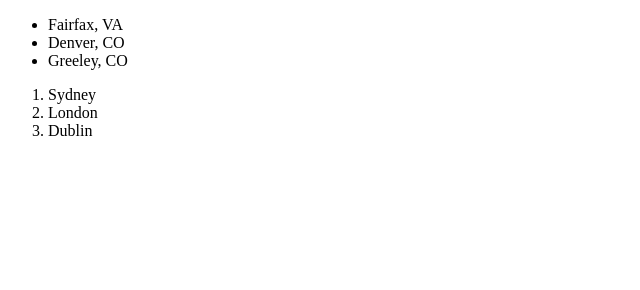
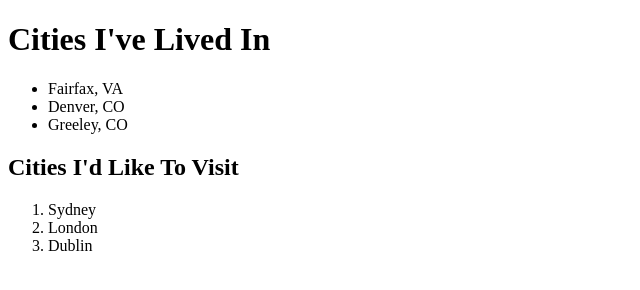
Before and after one commit to michaeldiguiseppi/html-exercises, a plain HTML site: page index.html in a window 1280 px wide. Shown: the whole page, without its empty margins (0-640 px from the left). Drawn offline with Linux system fonts and the light colour scheme.

Commit message:
Added headings

```diff
--- a/index.html
+++ b/index.html
@@ -4,11 +4,14 @@
   <title></title>
 </head>
 <body>
+<h1>Cities I've Lived In</h1>
   <ul>
     <li>Fairfax, VA</li>
     <li>Denver, CO</li>
     <li>Greeley, CO</li>
   </ul>
+
+  <h2>Cities I'd Like To Visit</h2>
   <ol>
     <li>Sydney</li>
     <li>London</li>
```
